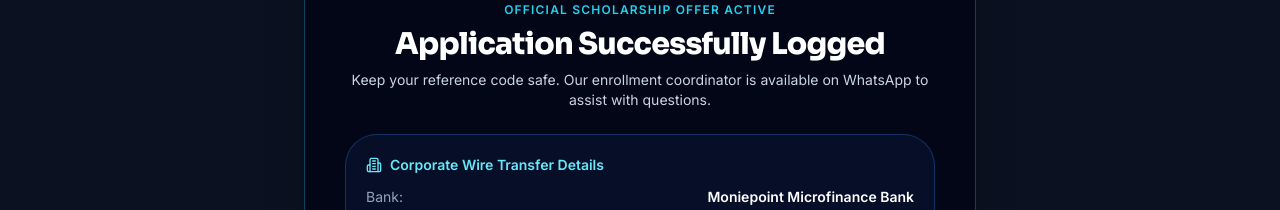
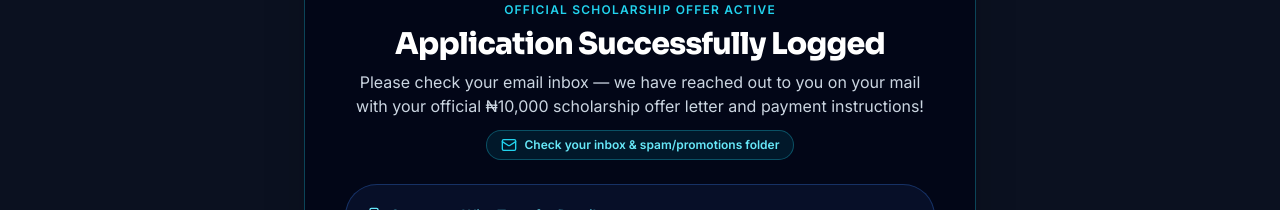
Before and after one commit to NATION-eng/M-CEL-TECH, a Next.js app: page /equip2027/success in a window 1280 px wide. Shown: the part 694-904 px from the top of the page. Built offline with nearby package versions, Linux system fonts and the light colour scheme; no server answers.

Commit message:
feat(equip2027): update confirmation messaging to check email inbox for offer letter

```diff
--- a/app/equip2027/success/page.tsx
+++ b/app/equip2027/success/page.tsx
@@ -1,6 +1,6 @@
 import type { Metadata } from "next";
 import Link from "next/link";
-import { CheckCircle2, MessageSquare, Building2, Copy, ArrowLeft } from "lucide-react";
+import { CheckCircle2, MessageSquare, Building2, Copy, ArrowLeft, Mail } from "lucide-react";
 import { Container } from "@/components/ui/Container";
 import { PageHero } from "@/components/shared/PageHero";
 import { equipApplicationRepository } from "@/lib/database/repositories/equip-application.repository";
@@ -54,9 +54,13 @@ export default async function EquipSuccessPage({
               <h2 className="mt-2 text-2xl sm:text-3xl font-extrabold text-white">
                 Application Successfully Logged
               </h2>
-              <p className="mt-2 text-sm text-slate-300">
-                Keep your reference code safe. Our enrollment coordinator is available on WhatsApp to assist with questions.
+              <p className="mt-2 text-sm sm:text-base text-slate-300">
+                Please check your email inbox{application?.email ? ` (${application.email})` : ""} — we have reached out to you on your mail with your official ₦10,000 scholarship offer letter and payment instructions!
               </p>
+              <div className="mt-3 inline-flex items-center gap-2 rounded-xl bg-cyan-500/10 border border-cyan-400/30 px-3.5 py-1.5 text-xs font-semibold text-cyan-300">
+                <Mail className="h-4 w-4 text-cyan-400 shrink-0" />
+                Check your inbox & spam/promotions folder
+              </div>
             </div>
 
             {application ? (
--- a/components/forms/EquipApplicationForm.tsx
+++ b/components/forms/EquipApplicationForm.tsx
@@ -133,9 +133,12 @@ export function EquipApplicationForm() {
             Application Received, {submissionResult.fullName}!
           </h2>
           <p className="mt-2 text-sm sm:text-base text-slate-300">
-            Your official ₦10,000 subsidized scholarship offer has been reserved and sent to{" "}
-            <span className="font-semibold text-cyan-300">{submissionResult.email}</span>.
+            Please check your email inbox (<strong>{submissionResult.email}</strong>) — we have reached out to you on your mail with your official ₦10,000 subsidized scholarship offer and corporate payment details!
           </p>
+          <div className="mt-3 inline-flex items-center gap-2 rounded-xl bg-cyan-500/10 border border-cyan-400/30 px-3.5 py-1.5 text-xs font-semibold text-cyan-300">
+            <Mail className="h-4 w-4 text-cyan-400 shrink-0" />
+            Check your inbox & spam/promotions folder
+          </div>
         </div>
 
         {/* Reference Code Card */}
```
